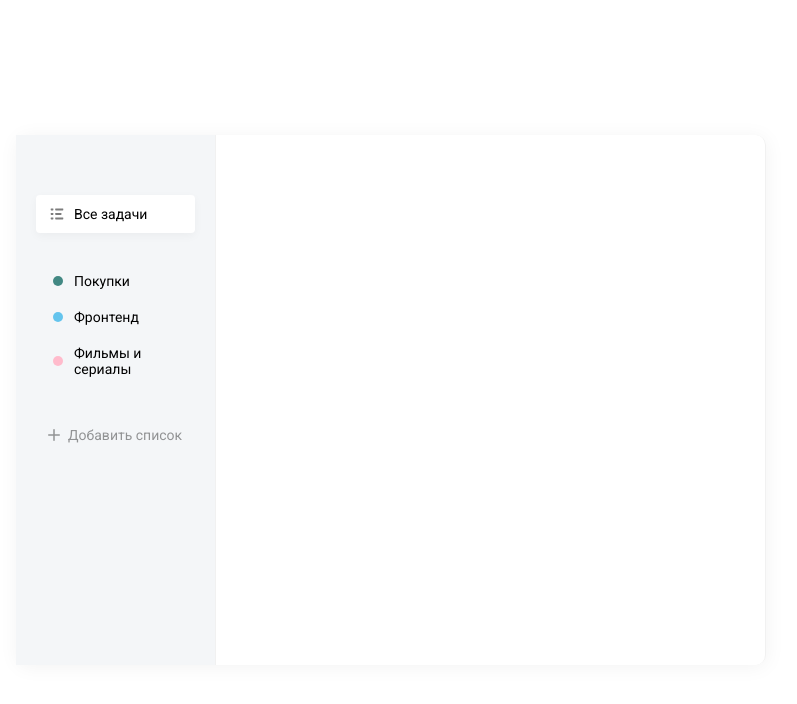
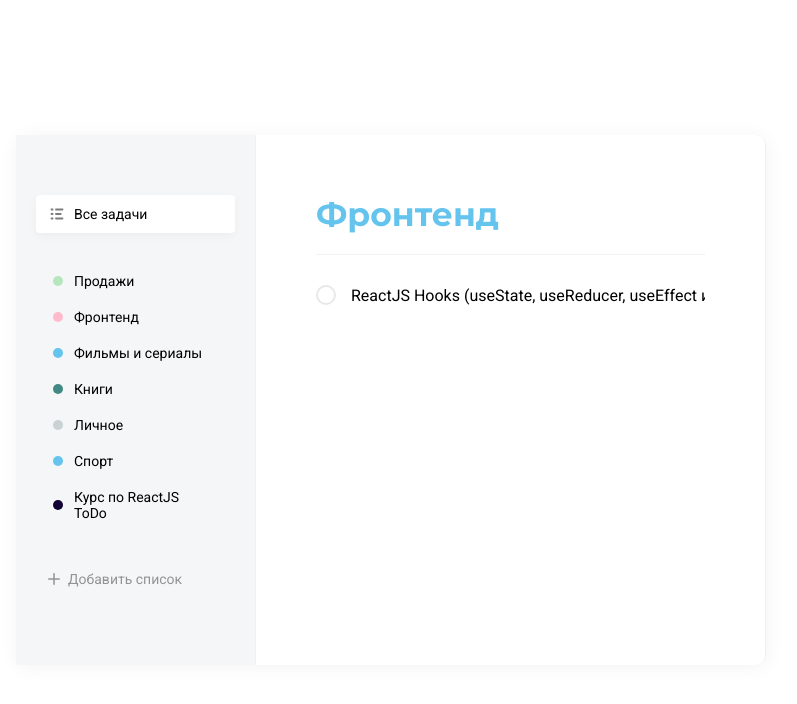
Before and after one commit to Clop1986/todo, a React (Create React App) app: page / in a window 1280 px wide. Shown: the top 704 px of the page, without its empty margins (249-1046 px from the left). Built offline with nearby package versions, Linux system fonts and the light colour scheme.

Commit message:
adding a list

```diff
--- a/public/index.html
+++ b/public/index.html
@@ -26,7 +26,7 @@
     -->
     <link rel="preconnect" href="https://fonts.googleapis.com">
     <link rel="preconnect" href="https://fonts.gstatic.com" crossorigin>
-    <link href="https://fonts.googleapis.com/css2?family=Roboto:wght@400;500&display=swap" rel="stylesheet">
+    <link href="https://fonts.googleapis.com/css2?family=Montserrat:wght@700&family=Roboto:wght@400;500&display=swap" rel="stylesheet">
     <title>TODO</title>
   </head>
   <body>
--- a/src/App.js
+++ b/src/App.js
@@ -1,10 +1,23 @@
-import React from 'react';
+import React, {useState} from 'react';
 import AddButtonList from './components/AddButtonList';
 import List from './components/List';
+import Tasks from './components/Tasks';
 
 import DB from './assets/db.json';
 
 function App() {
+  const [lists, setLists] = useState(
+    DB.lists.map(item => {
+      item.color = DB.colors.filter(color => color.id === item.colorId)[0].name;
+      return item;
+    })
+  );
+
+  const onAddList = (obj) => {
+    const newList = [...lists, obj];
+    setLists(newList);
+  }
+
   return (
     <div className="todo">
       <div className="todo__sidebar">
@@ -20,29 +33,16 @@
               active: true
             }
           ]}
-          isRemovable={true}
         />
         <List
-          items={[
-            {
-              color: 'green',
-              name: 'Покупки'
-            },
-            {
-              color: 'blue',
-              name: 'Фронтенд'
-            },
-            {
-              color: 'pink',
-              name: 'Фильмы и сериалы'
-            }
-          ]}
+          items={lists}
+          onRemove={(list) => console.log(list)}
           isRemovable
         />
-        <AddButtonList colors={DB.colors} />
+        <AddButtonList colors={DB.colors} onAdd={onAddList} />
       </div>
-      <div className="todo_tasks">
-
+      <div className="todo__tasks">
+        <Tasks />
       </div>
     </div>
   );
--- a/src/components/AddButtonList/index.jsx
+++ b/src/components/AddButtonList/index.jsx
@@ -6,9 +6,26 @@
 
 import './AddButtonList.scss';
 
-const AddButtonList = ({ colors }) => {
+const AddButtonList = ({ colors, onAdd }) => {
   const [visiblePopup, setVisiblePopup] = useState(false);
   const [selectedColor, selectColor] = useState(colors[0].id);
+  const [inputValue, setInputValue] = useState('');
+
+  const onClose = () => {
+    setVisiblePopup(false);
+    setInputValue('');
+    selectColor(colors[0].id);
+  }
+
+  const addList = () => {
+    if (!inputValue) {
+      alert('Введите название списка');
+      return;
+    }
+    const color = colors.filter(c => c.id === selectedColor)[0].name;
+    onAdd({id: Math.random(), name: inputValue, color});
+    onClose();
+  }
 
   return (
     <div className="add-list">
@@ -27,14 +44,14 @@
         ]}
       />
       {visiblePopup && <div className="add-list__popup">
-        <img src={closeSvg} alt="close" className="add-list__popup-close-btn" onClick={() => setVisiblePopup(false)} />
-        <input type="text" className="field" placeholder="Название списка" />
+        <img src={closeSvg} alt="close" className="add-list__popup-close-btn" onClick={onClose} />
+        <input type="text" className="field" placeholder="Название списка" value={inputValue} onChange={e => setInputValue(e.target.value)} />
         <div className="add-list__popup-colors">
           {
             colors.map(color => <Badge key={color.id} color={color.name} onClick={() => selectColor(color.id)} className={selectedColor === color.id && 'active'} />)
           }
         </div>
-        <button className="button">Добавить</button>
+        <button className="button" onClick={addList}>Добавить</button>
       </div>}
     </div>
   );
--- a/src/components/List/List.scss
+++ b/src/components/List/List.scss
@@ -1,4 +1,5 @@
 .list {
+  $self: &;
   margin-bottom: 30px;
 
   &__add-button {
@@ -15,10 +16,31 @@
     padding: 10px 12px;
     cursor: pointer;
 
+    &:hover {
+      background-color: rgba(255, 255, 255, .5);
+
+      #{$self}__remove-icon {
+        opacity: .2;
+      }
+    }
+
     &.active {
       background-color: #ffffff;
       box-shadow: 0 3px 10px rgba(0, 0, 0, .04);
       border-radius: 4px;
+    }
+
+    #{$self}__remove-icon {
+      opacity: 0;
+      transition: opacity .15s ease-in-out;
+
+      &:hover {
+        opacity: .8;
+      }
+    }
+
+    span {
+      flex: 1;
     }
 
     .badge {
--- a/src/components/List/index.jsx
+++ b/src/components/List/index.jsx
@@ -2,9 +2,17 @@
 import classNames from 'classnames';
 import Badge from '../Badge';
 
+import removeSvg from '../../assets/img/remove.svg';
+
 import './List.scss';
 
-const List = ({ items, isRemovable, onClick }) => {
+const List = ({ items, isRemovable, onClick, onRemove }) => {
+  const removeList = (item) => {
+    if (window.confirm('Вы действительно хотите удалить список')) {
+      onRemove(item);
+    }
+  }
+
   return (
     <ul className="list" onClick={onClick}>
       {
@@ -12,6 +20,7 @@
           <li key={index} className={classNames(item.className, {active: item.active})}>
             <i>{item.icon ? item.icon : <Badge color={item.color} />}</i>
             <span>{item.name}</span>
+            {isRemovable && <img src={removeSvg} alt="Remove" className="list__remove-icon" onClick={() => removeList(item)} />}
           </li>
         ))
       }
--- /dev/null
+++ b/src/components/Tasks/Tasks.scss
@@ -0,0 +1,99 @@
+.tasks {
+
+  &__title {
+    font-family: Montserrat;
+    font-weight: bold;
+    font-size: 33px;
+    line-height: 39px;
+    color: #64c4ed;
+    padding-bottom: 20px;
+    border-bottom: 1px solid #f2f2f2;
+
+    &:hover {
+
+      img {
+        opacity: .2;
+      }
+    }
+
+    img {
+      opacity: 0;
+      cursor: pointer;
+      margin-left: 15px;
+
+      &:hover {
+        opacity: .8;
+      }
+    }
+  }
+
+  &__items {
+    margin-top: 30px;
+
+    &-row {
+      display: flex;
+      align-items: center;
+
+      input {
+        margin-left: 15px;
+        border: 0;
+        font-size: 16px;
+        width: 100%;
+      }
+    }
+  }
+
+  .checkbox {
+
+    &:hover {
+
+      label {
+        background-color: #f2f2f2;
+        border-color: #f2f2f2;
+
+        svg {
+          opacity: 1;
+
+          path {
+            stroke: #b2b2b2;
+          }
+        }
+      }
+    }
+
+    label {
+      border: 2px solid #e8e8e8;
+      border-radius: 30px;
+      width: 20px;
+      height: 20px;
+      display: inline-block;
+      cursor: pointer;
+      display: flex;
+      align-items: center;
+      justify-content: center;
+      transition: all .15s ease-in-out;
+
+      svg {
+        opacity: 0;
+        transition: opacity .15s ease-in-out;
+      }
+    }
+
+    input {
+      display: none;
+    }
+
+    input:checked + label {
+      background-color: #4dd599;
+      border-color: #4dd599;
+
+      svg {
+        opacity: 1;
+
+        path {
+          stroke: #ffffff;
+        }
+      }
+    }
+  }
+}
--- /dev/null
+++ b/src/components/Tasks/index.jsx
@@ -0,0 +1,30 @@
+import React from 'react';
+import editSvg from '../../assets/img/edit.svg';
+
+import './Tasks.scss';
+
+const Tasks = () => {
+  return (
+    <div className="tasks">
+      <h2 className="tasks__title">
+        Фронтенд
+        <img src={editSvg} alt="edit" />
+      </h2>
+      <div className="tasks__items">
+        <div className="tasks__items-row">
+          <div className="checkbox">
+            <input id="check" type="checkbox" />
+            <label htmlFor="check">
+              <svg width="11" height="8" viewBox="0 0 11 8" fill="none" xmlns="http://www.w3.org/2000/svg">
+                <path d="M9.29999 1.20001L3.79999 6.70001L1.29999 4.20001" stroke="#f2f2f2" strokeWidth="1.5" strokeLinecap="round" strokeLinejoin="round"/>
+              </svg>
+            </label>
+          </div>
+          <input type="text" value="ReactJS Hooks (useState, useReducer, useEffect и т.д.)" />
+        </div>
+      </div>
+    </div>
+  );
+}
+
+export default Tasks;
--- a/src/index.scss
+++ b/src/index.scss
@@ -20,13 +20,19 @@
   border-radius: 10px;
   border-right: 1px solid #f1f1f1;
   font-size: 14px;
+  display: flex;
 
   &__sidebar {
     background-color: #f4f6f8;
-    width: 200px;
+    width: 240px;
     height: 100%;
     border-right: 1px solid #f1f1f1;
     padding: 60px 20px;
+  }
+
+  &__tasks {
+    flex: 1;
+    padding: 60px;
   }
 }
 
```
